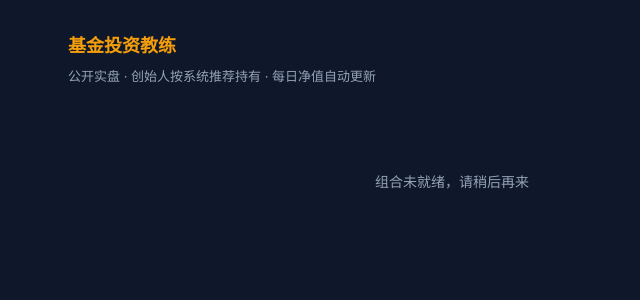
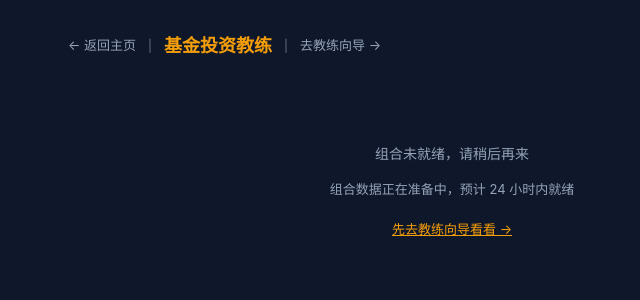
Before and after one commit to yskeygaier/MyFunds, a Flask app: page /public/portfolio in a window 1280 px wide. Shown: the top 300 px of the page, without its empty margins (188-828 px from the left). Run offline with Flask 2, Linux system fonts and the light colour scheme; data that the repository does not hold is empty; some libraries are stand-ins or nearby versions.

Commit message:
fix: design polish — states, hierarchy, navigation
guide.html: spinner loading, specific empty-state tips, retry button,
  hero-style result count (64px), reset to defaults, aria-labels,
  step 2 preview, back-to-home nav link
public_portfolio.html: hero return number (48px), nav links
  (home + guide), CTA bar to coach wizard, improved error state
  with estimated ready time

Co-Authored-By: Claude Opus 4.7 <noreply@anthropic.com>

```diff
--- a/templates/public_portfolio.html
+++ b/templates/public_portfolio.html
@@ -8,13 +8,22 @@
 *{box-sizing:border-box;margin:0;padding:0}
 body{font-family:-apple-system,BlinkMacSystemFont,"Segoe UI",sans-serif;background:#0F172A;color:#F8FAFC;line-height:1.5;min-height:100vh}
 .container{max-width:800px;margin:0 auto;padding:32px 16px}
-.logo{font-size:18px;font-weight:600;color:#F59E0B;margin-bottom:8px}
+.nav-top{display:flex;align-items:center;gap:12px;margin-bottom:24px}
+.nav-top a{color:#94A3B8;text-decoration:none;font-size:13px}
+.nav-top a:hover{color:#F8FAFC}
+.logo{font-size:18px;font-weight:600;color:#F59E0B}
 .subtitle{font-size:13px;color:#94A3B8;margin-bottom:24px}
 .card{background:rgba(30,41,59,0.95);border:1px solid rgba(148,163,184,0.15);border-radius:12px;padding:24px;margin-bottom:16px}
 .card h2{font-size:18px;font-weight:600;margin-bottom:12px}
-.metrics{display:flex;gap:24px;flex-wrap:wrap;margin-bottom:16px}
-.metric{text-align:center}
-.metric .num{font-size:24px;font-weight:700}
+
+/* hero return number */
+.hero-return{text-align:center;padding:20px 0 12px}
+.hero-return .big-ret{font-size:48px;font-weight:700;line-height:1.1}
+.hero-return .ret-label{font-size:13px;color:#94A3B8;margin-top:4px}
+
+.metrics{display:flex;gap:24px;flex-wrap:wrap;margin-bottom:16px;justify-content:center}
+.metric{text-align:center;min-width:80px}
+.metric .num{font-size:22px;font-weight:700}
 .metric .label{font-size:12px;color:#94A3B8;margin-top:2px}
 .positive{color:#EF4444} .negative{color:#10B981}
 .fund-item{display:flex;justify-content:space-between;align-items:center;padding:12px 0;border-bottom:1px solid rgba(148,163,184,0.1)}
@@ -22,31 +31,47 @@ body{font-family:-apple-system,BlinkMacSystemFont,"Segoe UI",sans-serif;backgrou
 .fund-name{font-weight:600}
 .fund-weight{font-size:13px;color:#94A3B8}
 .fund-code{font-size:12px;color:#64748B}
-.chart-area{width:100%;height:280px;background:rgba(15,23,42,0.4);border-radius:8px;display:flex;align-items:center;justify-content:center;color:#64748B;font-size:14px}
+.chart-area{width:100%;height:300px;background:rgba(15,23,42,0.4);border-radius:8px;display:flex;align-items:center;justify-content:center;color:#64748B;font-size:14px}
 .verified{display:inline-flex;align-items:center;gap:4px;font-size:12px;color:#10B981;background:rgba(16,185,129,0.1);padding:2px 8px;border-radius:4px}
 .error{text-align:center;color:#94A3B8;padding:60px 20px}
-.error p{font-size:14px}
+.error p{font-size:14px;margin-bottom:16px}
+
+.cta-bar{text-align:center;padding:20px}
+.cta-bar a{display:inline-block;background:#F59E0B;color:#0F172A;text-decoration:none;padding:12px 32px;border-radius:8px;font-weight:600;font-size:15px}
+.cta-bar a:hover{background:#FBBF24}
+.cta-sub{font-size:12px;color:#64748B;margin-top:8px}
 </style>
 <script src="https://cdn.plot.ly/plotly-2.24.1.min.js"></script>
 </head>
 <body>
 <div class="container">
-    <div class="logo">基金投资教练</div>
-    <div class="subtitle">公开实盘 · 创始人按系统推荐持有 · 每日净值自动更新</div>
+    <div class="nav-top">
+        <a href="/">← 返回主页</a>
+        <span style="color:#64748B;font-size:12px;">|</span>
+        <span class="logo">基金投资教练</span>
+        <span style="color:#64748B;font-size:12px;">|</span>
+        <a href="/guide">去教练向导 →</a>
+    </div>
 
     {% if error %}
-    <div class="error"><p>{{ error }}</p></div>
+    <div class="error">
+        <p>{{ error }}</p>
+        <p style="font-size:13px;">组合数据正在准备中，预计 24 小时内就绪</p>
+        <a href="/guide" style="color:#F59E0B;font-size:13px;">先去教练向导看看 →</a>
+    </div>
     {% else %}
     <div class="card">
         <h2>{{ portfolio.name }} <span class="verified">✓ 实盘验证</span></h2>
-        <div style="font-size:12px;color:#64748B;margin-bottom:16px;">
+        <div style="font-size:12px;color:#64748B;margin-bottom:4px;">
             建仓 {{ chart_dates[0] if chart_dates else '--' }} · 运行 {{ days }} 天 · 数据截止 {{ updated_at }}
         </div>
+
+        <div class="hero-return">
+            <div class="big-ret {{ 'positive' if total_return >= 0 else 'negative' }}">{{ '%+.2f' % total_return if total_return else '--' }}%</div>
+            <div class="ret-label">总收益</div>
+        </div>
+
         <div class="metrics">
-            <div class="metric">
-                <div class="num {{ 'positive' if total_return >= 0 else 'negative' }}">{{ '%+.2f' % total_return if total_return else '--' }}%</div>
-                <div class="label">总收益</div>
-            </div>
             <div class="metric">
                 <div class="num" style="color:#10B981">{{ max_drawdown if max_drawdown else '--' }}%</div>
                 <div class="label">最大回撤</div>
@@ -72,7 +97,12 @@ body{font-family:-apple-system,BlinkMacSystemFont,"Segoe UI",sans-serif;backgrou
         {% endfor %}
     </div>
 
-    <div style="text-align:center;color:#64748B;font-size:12px;padding:16px;">
+    <div class="cta-bar">
+        <a href="/guide">用教练向导定制你的组合 →</a>
+        <div class="cta-sub">基于 4P 三性方法论，设定你的目标，获取个性化基金推荐</div>
+    </div>
+
+    <div style="text-align:center;color:#64748B;font-size:12px;padding:8px;">
         组合基于 4P 三性方法论推荐 · 创始人已在天天基金实际买入 · 净值数据来自东方财富公开接口
     </div>
     {% endif %}
@@ -98,7 +128,7 @@ body{font-family:-apple-system,BlinkMacSystemFont,"Segoe UI",sans-serif;backgrou
         margin: {l:40, r:20, t:20, b:40},
         font: {color: '#94A3B8', size: 11},
         showlegend: false,
-        height: 280
+        height: 300
     };
     Plotly.newPlot('navChart', [trace], layout, {responsive: true});
 })();
```
Also changed, not shown: templates/guide.html (+67 -14 lines).
